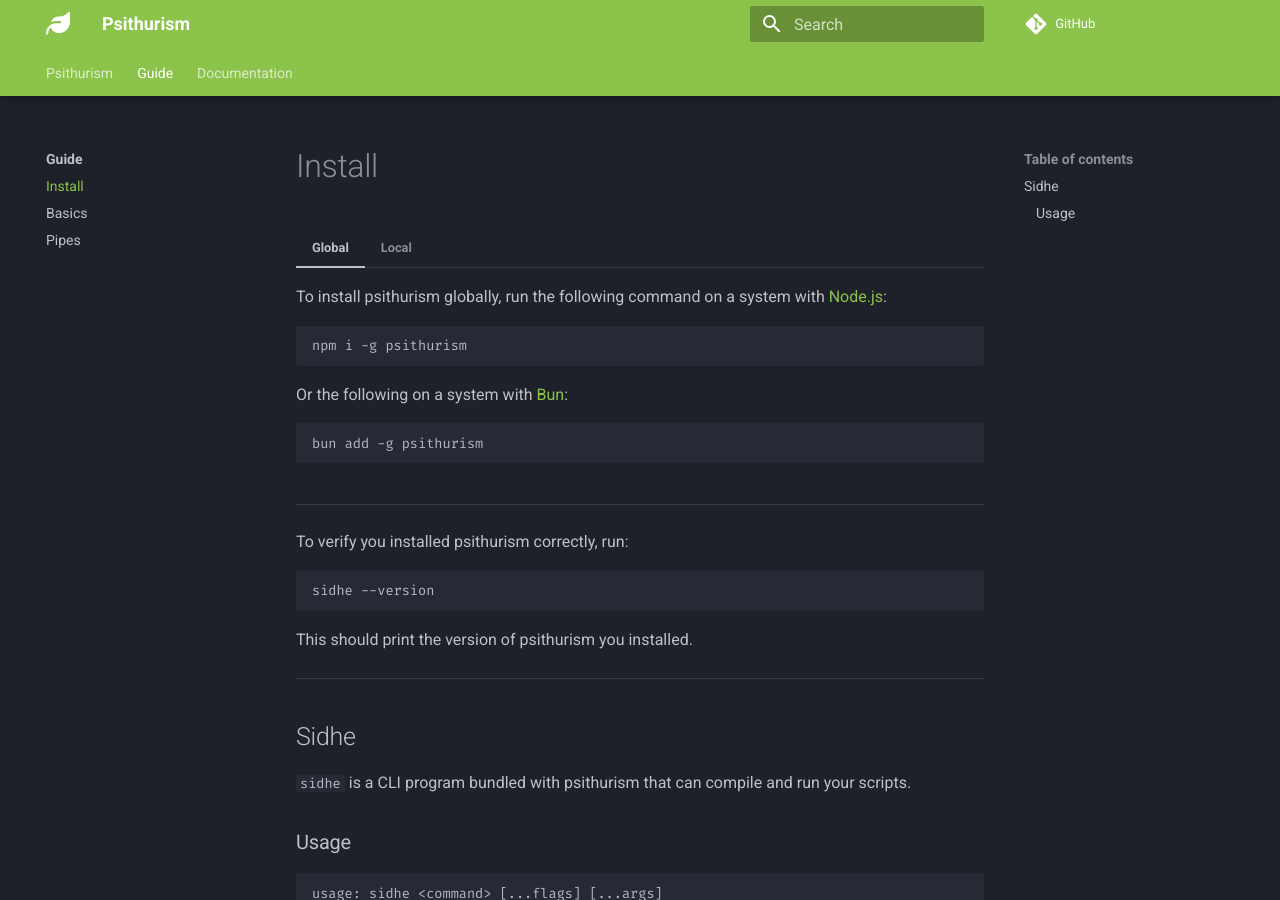
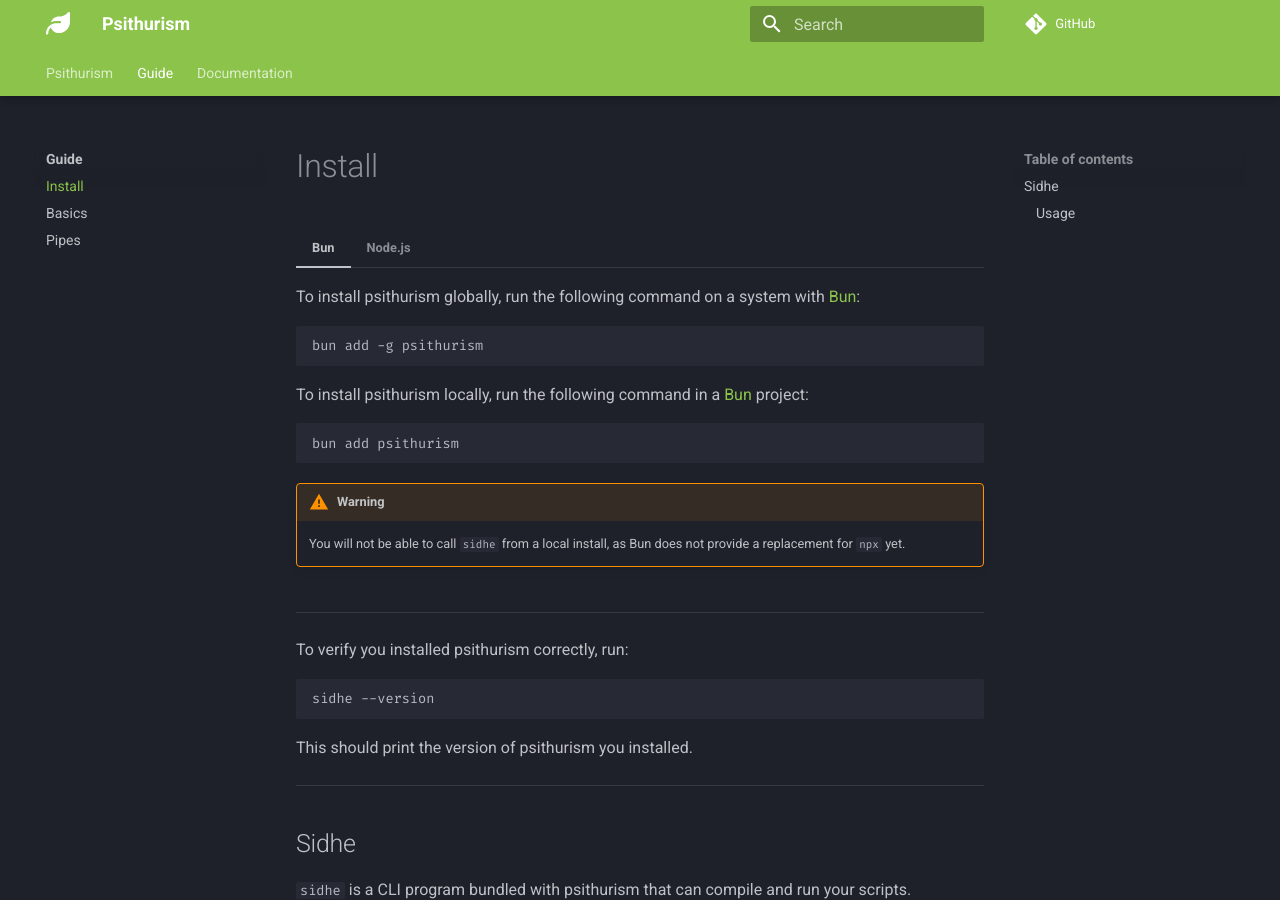
Before and after one commit to AroLeaf/psithurism, an MkDocs documentation site: the page built from docs/guide/install.md, in a window 1280 px wide and 900 px high. Built offline with MkDocs 1.6.1 and Material for MkDocs 9.7.7, drawn with Linux system fonts in a browser that asks for light colours; comment, search, counter and statistics services are not loaded.

````diff
--- a/docs/guide/install.md
+++ b/docs/guide/install.md
@@ -1,27 +1,32 @@
 # Install
 
-=== "Global"
-    To install psithurism globally, run the following command on a system with [Node.js](https://nodejs.org/):
-    ```sh
-    npm i -g psithurism
-    ```
-    Or the following on a system with [Bun](https://bun.sh/):
+=== "Bun"
+    To install psithurism globally, run the following command on a system with [Bun](https://bun.sh/):
     ```sh
     bun add -g psithurism
     ```
 
-=== "Local"
-    To install psithurism locally, run the following command in a [Node.js](https://nodejs.org/) project:
-    ```sh
-    npm i psithurism
-    ```
-    Or the following in a [Bun](https://bun.sh/) project:
+    To install psithurism locally, run the following command in a [Bun](https://bun.sh/) project:
     ```sh
     bun add psithurism
     ```
 
     !!! warning
-        When using Node.js, you will need to replace `sidhe` in commands with `npx sidhe`. Invoking sidhe from the command line in a Bun project is currently not supported.
+        You will not be able to call `sidhe` from a local install, as Bun does not provide a replacement for `npx` yet.
+
+=== "Node.js"
+    To install psithurism globally, run the following command on a system with [Node.js](https://nodejs.org/):
+    ```sh
+    npm i -g psithurism
+    ```
+
+    To install psithurism locally, run the following command in a [Node.js](https://nodejs.org/) project:
+    ```sh
+    npm i psithurism
+    ```
+
+    !!! note
+        When installing locally, you should use `npx sidhe` instead of `sidhe` when invoking from the command line.
 
 ---
 
--- a/package.json
+++ b/package.json
@@ -23,7 +23,8 @@
   "homepage": "https://github.com/AroLeaf/psithurism#readme",
   "devDependencies": {
     "@aroleaf/tsconfig": "^1.0.0",
-    "@swc/cli": "^0.1.57"
+    "@swc/cli": "^0.1.57",
+    "@types/node": "^18.7.5"
   },
   "dependencies": {
     "@aroleaf/parser": "^2.3.1",
````
Also changed, not shown: docs/guide/basics.md (+29 -3 lines), 5 other files.
